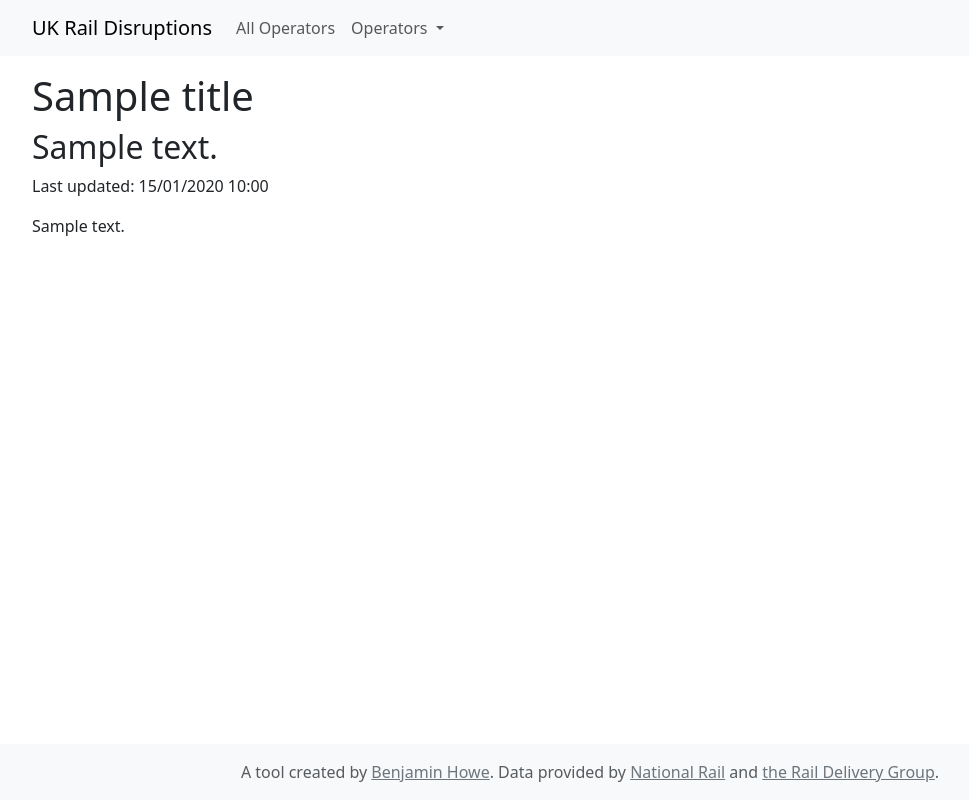
After one commit to BenjaminEHowe/rail-disruptions, a Flask app: template templates/operator.html in a window 1280 px wide. The commit adds this page. Shown: the whole page, without its empty margins (50-1019 px from the left). Run offline with Flask 3, Linux system fonts and the light colour scheme; the template is opened without the code that fills it: most values are stand-ins (such as "Sample title", 1, 10 or a date in 2020); parts of the project's set-up code (start-up, migrations or seed data) failed here and were passed over.

Commit message:
Add single operator incident page

```diff
--- a/app.py
+++ b/app.py
@@ -29,6 +29,22 @@ def all_operators():
   )
 
 
+@app.route("/operator/<operator_code>")
+def operator(operator_code: str):
+  serviceIndicator = list(filter(lambda x: x.operator.code == operator_code, serviceIndicators))[0]
+  title = f"{serviceIndicator.operator.name} ({operator_code})"
+  relevant_incidents = []
+  for incidentWithoutDetails in serviceIndicator.incidents:
+    relevant_incidents.append(incidentDetails[incidentWithoutDetails.id])
+  relevant_incidents.sort(key=lambda x: x.lastUpdatedTs)
+  relevant_incidents.reverse()
+  return flask.render_template(
+    "operator.html",
+    title=title,
+    incidents=relevant_incidents,
+  )
+
+
 @app.route("/raw")
 def raw_data():
   return flask.render_template(
--- a/templates/_base.html
+++ b/templates/_base.html
@@ -9,7 +9,7 @@
   <body class="d-flex flex-column h-100">
     <nav class="navbar navbar-expand-lg bg-body-tertiary" style="margin-bottom:1rem">
       <div class="container">
-        <a class="navbar-brand" href="#">UK Rail Disruptions</a>
+        <a class="navbar-brand" href="/">UK Rail Disruptions</a>
         <button class="navbar-toggler" type="button" data-bs-toggle="collapse" data-bs-target="#navbarSupportedContent" aria-controls="navbarSupportedContent" aria-expanded="false" aria-label="Toggle navigation">
           <span class="navbar-toggler-icon"></span>
         </button>
--- /dev/null
+++ b/templates/operator.html
@@ -0,0 +1,13 @@
+{% extends "_base.html" %}
+
+{% block content %}
+  <h1>{{ title }}</h1>
+  {% for incident in incidents %}
+    <h2>{{ incident.summary }}</h2>
+    <p>Last updated: {{ incident.lastUpdatedTs.strftime("%d/%m/%Y %H:%M") }}</p>
+    {{ incident.description | safe }}
+  {% endfor %}
+  {% if not incidents %}
+    <p>This operator currently has no active incidents.</p>
+  {% endif %}
+{% endblock %}
```
